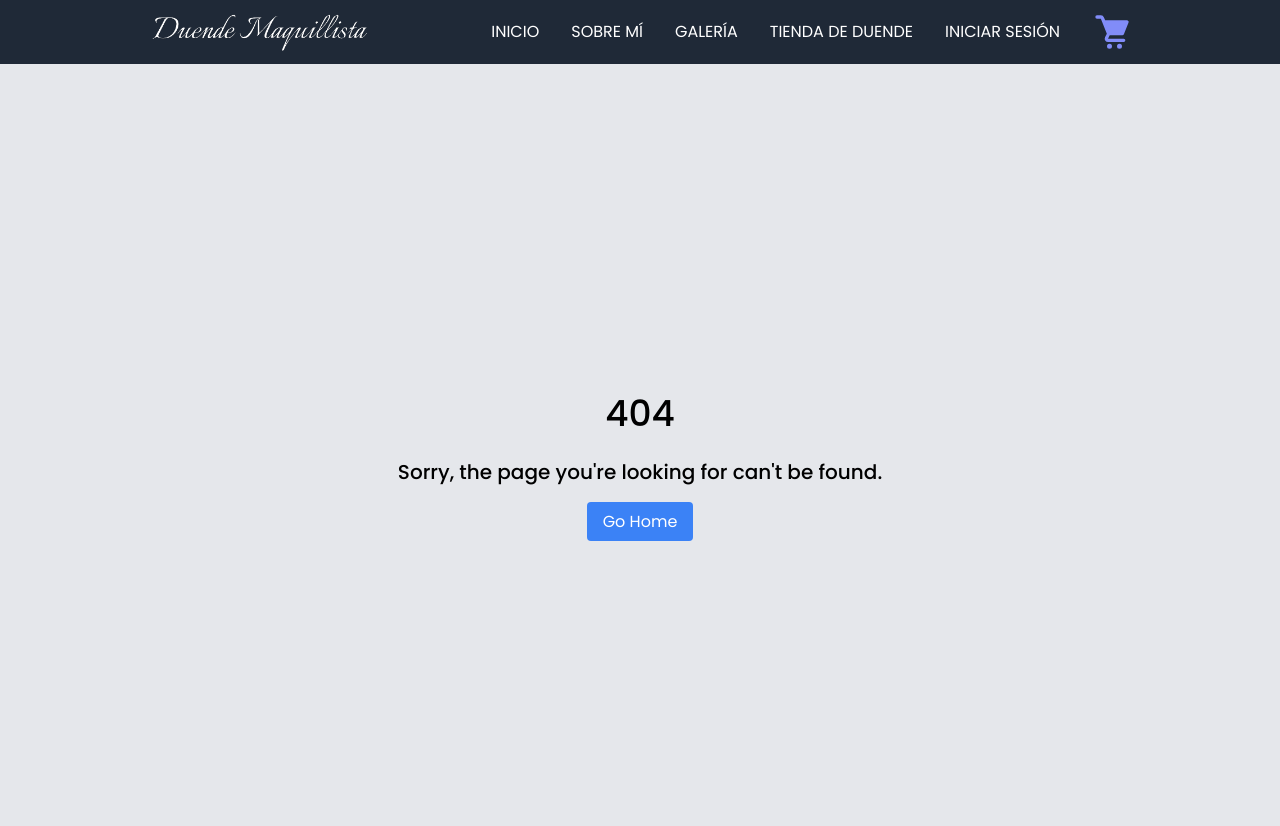
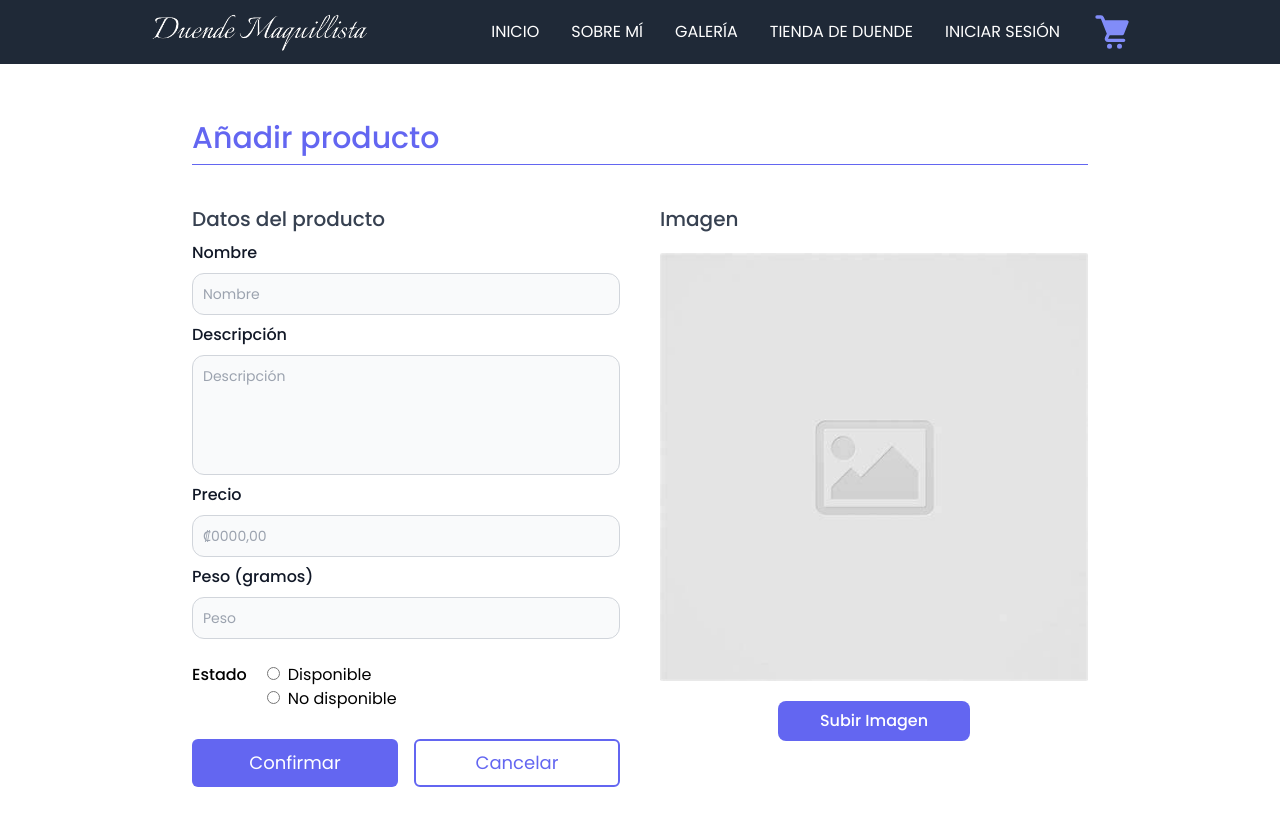
Before and after one commit to Andres-Quesada-A/pagina_web_duende_maquillista, a React (Vite) app in the folder client/: page /add_product in a window 1280 px wide. Before the commit this address had no page. Shown: the top 826 px of the page. Built offline with nearby package versions, Linux system fonts and the light colour scheme.

Commit message:
add product (UI)

```diff
--- a/client/src/App.jsx
+++ b/client/src/App.jsx
@@ -17,6 +17,7 @@ import { ShoppingCartProvider } from "./context/ShoppingCartContext";
 import { ToastContainer } from "react-toastify";
 import "react-toastify/dist/ReactToastify.css";
 import UploadImage from "./Pages/uploadImage";
+import AddProduct from "./Pages/products/AddProduct";
 
 const noRequirement = [
   "/login",
@@ -48,6 +49,7 @@ function App() {
             <Route exact path="/shop/:idProduct" element={<ProductShop />} />
             <Route exact path="/shoppingCart" element={<ShoppingCart />} />
             <Route exact path="/uploadImage" element={<UploadImage />} />
+            <Route exact path="/add_product" element={<AddProduct />} />
             <Route path="*" element={<Error404 />} />
           </Routes>
         </ScrollToTop>
--- /dev/null
+++ b/client/src/Pages/products/AddProduct.jsx
@@ -0,0 +1,133 @@
+import { getDownloadURL, ref, uploadBytesResumable } from "firebase/storage";
+import { useEffect, useState } from "react";
+import { storage } from "../../config/firebase";
+import { messageSettings } from "../../utils/messageSettings";
+import { toast } from "react-toastify";
+import ImagePlaceholder from "../../images/placeholderImage.jpeg";
+import SwitchFormInputs from "../../components/form/SwitchFormInputs";
+import { CreateProduct } from "../../Structures/addProduct";
+
+function AddProduct() {
+  const [file, setFile] = useState("");
+  const [data, setData] = useState({});
+  const [previewURL, setPreviewURL] = useState("");
+  const [per, setPerc] = useState(null);
+
+  useEffect(() => {
+    const uploadFile = () => {
+      const storageRef = ref(storage, file.name);
+      const uploadTask = uploadBytesResumable(storageRef, file);
+
+      uploadTask.on(
+        "state_changed",
+        (snapshot) => {
+          const progress =
+            (snapshot.bytesTransferred / snapshot.totalBytes) * 100;
+          setPerc(progress);
+        },
+        (error) => {
+          toast.error("Could not upload image", messageSettings);
+        },
+        () => {
+          getDownloadURL(uploadTask.snapshot.ref).then((downloadURL) => {
+            setData((prev) => ({ ...prev, img: downloadURL }));
+          });
+        }
+      );
+    };
+    file && uploadFile();
+  }, [file]);
+
+  const handleFileChange = (e) => {
+    const selectedFile = e.target.files[0];
+    setFile(selectedFile);
+
+    if (selectedFile) {
+      const previewURL = URL.createObjectURL(selectedFile);
+      setPreviewURL(previewURL);
+    } else {
+      setPreviewURL("");
+    }
+  };
+
+  const handleChage = (e) => {
+    setData({ ...data, [e.target.id]: e.target.value });
+  };
+
+  const handleSubmit = (e) => {
+    e.preventDefault();
+    try {
+
+    } catch (error) {
+
+    }
+  }
+  return (
+    <div className="w-full h-screen flex flex-col items-center mt-16 py-14">
+      <header className="w-full max-w-4xl">
+        <h1 className="font-medium text-3xl text-indigo-500">
+          Añadir producto
+        </h1>
+        <hr className="border-indigo-500 border-1 mt-2"></hr>
+      </header>
+      <form className="w-full max-w-4xl grid grid-cols-2 gap-10 mt-10 pb-10" onSubmit={handleSubmit}>
+        <div className="grid grid-cols-1 gap-2">
+          <h4 className="text-xl font-medium text-gray-700 w-full">Datos del producto</h4>
+          <SwitchFormInputs
+            HandleChange={handleChage}
+            structureForm={CreateProduct}
+            data={data}
+          />
+          <div className="flex gap-5 mt-4">
+            <label className="font-medium">Estado</label>
+            <div>
+              <input
+                type="radio"
+                id="state"
+                value="1"
+                name="state"
+                onChange={handleChage}
+              />
+              <label className="ml-2">Disponible</label>
+              <br />
+              <input
+                type="radio"
+                id="state"
+                value="0"
+                name="state"
+                onChange={handleChage}
+              />
+              <label className="ml-2">No disponible</label>
+              <br />
+            </div>
+          </div>
+          <div className="grid grid-cols-2 gap-4 mt-5">
+            <button className="text-lg w-full py-2 rounded-md bg-indigo-500 text-white hover:bg-indigo-400 transition-colors" type="submit" >Confirmar</button>
+            <button className="text-lg w-full py-2 rounded-md text-indigo-500 bg-transparent hover:bg-indigo-500 hover:text-white border-2 border-indigo-500 transition-colors" onClick={() => history.back()}>Cancelar</button>
+          </div>
+        </div>
+        <div className="flex flex-col gap-5 items-center">
+          <label className="text-xl font-medium text-gray-700 w-full">Imagen</label>
+          <img
+            src={previewURL ? previewURL : ImagePlaceholder}
+            alt="Preview"
+            className="rounded-sm w-full object-cover aspect-square"
+          />
+          <div className="relative w-48 text-center">
+            <label className="relative z-0 rounded-lg inline-block w-full bg-indigo-500 font-medium cursor-pointer text-white py-2 text-base">
+              Subir Imagen
+            </label>
+            <input
+              className="opacity-0 cursor-pointer top-0 left-0 h-12 w-full z-10 absolute inline-block"
+              id="fileInput"
+              type="file"
+              onChange={handleFileChange}
+            />
+          </div>
+        </div>
+      </form>
+    </div>
+  );
+}
+
+export default AddProduct;
--- /dev/null
+++ b/client/src/Structures/addProduct.js
@@ -0,0 +1,30 @@
+export const CreateProduct = [
+  {
+    label: "Nombre",
+    type: "text",
+    id: "name",
+    placeholder: "Nombre",
+    required: true,
+  },
+  {
+    label: "Descripción",
+    type: "textarea",
+    id: "description",
+    placeholder: "Descripción",
+    required: true,
+  },
+  {
+    label: "Precio",
+    type: "number",
+    id: "price",
+    placeholder: "₡0000,00",
+    required: true,
+  },
+  {
+    label: "Peso (gramos)",
+    type: "number",
+    id: "weight",
+    placeholder: "Peso",
+    required: true,
+  }
+];
--- a/client/src/components/NavBar.jsx
+++ b/client/src/components/NavBar.jsx
@@ -1,5 +1,28 @@
 import { Cart } from "./Icons";
 import Logo from "../images/logo.png";
+
+const OPTIONS = [
+  {
+    name: "Inicio",
+    link: "/",
+  },
+  {
+    name: "Sobre mí",
+    link: "/about-us",
+  },
+  {
+    name: "Galería",
+    link: "/gallery",
+  },
+  {
+    name: "Tienda de Duende",
+    link: "/shop",
+  },
+  {
+    name: "Iniciar sesión",
+    link: "/login",
+  },
+];
 
 function NavBar() {
   return (
@@ -7,36 +30,15 @@ function NavBar() {
       <div className="flex flex-nowrap h-16 w-full max-w-5xl justify-between items-center px-5 mx-auto">
         <img src={Logo} className="h-12" />
         <div className="flex flex-nowrap gap-8 items-center">
-          <a
-            href="/"
-            className="text-white hover:text-indigo-400 transition-colors uppercase"
-          >
-            Inicio
-          </a>
-          <a
-            href="/about-us"
-            className="text-white hover:text-indigo-400 transition-colors uppercase"
-          >
-            Sobre mí
-          </a>
-          <a
-            href="/gallery"
-            className="text-white hover:text-indigo-400 transition-colors uppercase"
-          >
-            Galería
-          </a>
-          <a
-            href="/shop"
-            className="text-white hover:text-indigo-400 transition-colors uppercase"
-          >
-            Tienda de Duende
-          </a>
-          <a
-            href="/login"
-            className="text-white hover:text-indigo-400 transition-colors uppercase"
-          >
-            Iniciar sesión
-          </a>
+          {OPTIONS.map(({ name, link }, index) => (
+            <a
+              key={index}
+              href={link}
+              className="text-white hover:text-indigo-400 transition-colors uppercase"
+            >
+              {name}
+            </a>
+          ))}
           <Cart className="text-indigo-400 hover:text-indigo-500 transition-colors" />
         </div>
       </div>
```
